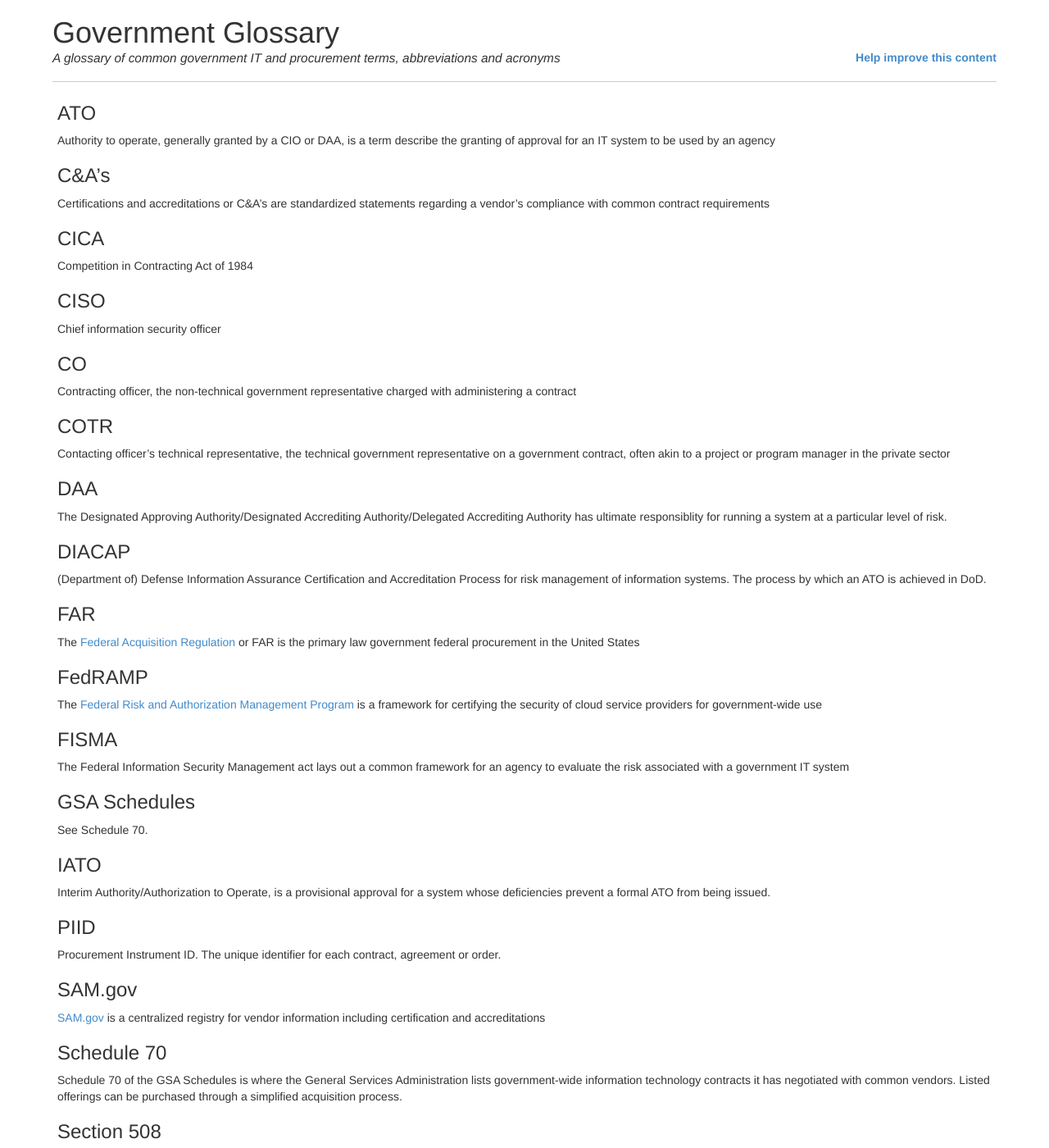
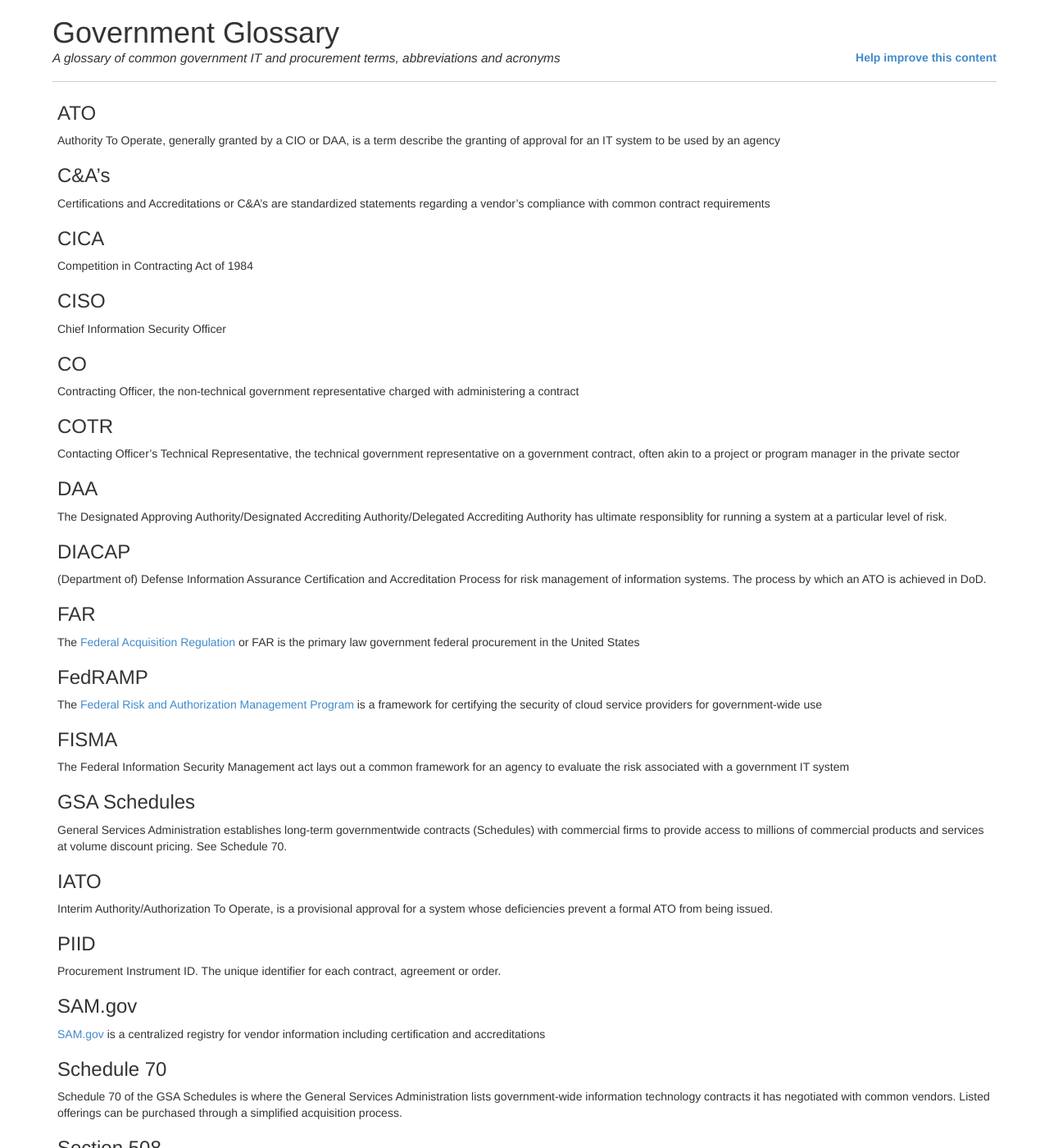
Before and after one commit to benbalter/government-glossary, a Jekyll site: the page built from index.md, in a window 1280 px wide and 1400 px high. Shown: the whole window at 82% size. Built offline with Jekyll 4.4.1, drawn with Linux system fonts in a browser that asks for light colours; some of the changed text lies outside the part shown.

Commit message:
Update terms.yml
Capitalization to explain Acronyms, NIST link, explanation of term "Schedule" from GSA website.

```diff
--- a/_data/terms.yml
+++ b/_data/terms.yml
@@ -1,16 +1,16 @@
 ---
 
-ATO: Authority to operate, generally granted by a CIO or DAA, is a term describe the granting of approval for an IT system to be used by an agency
+ATO: Authority To Operate, generally granted by a CIO or DAA, is a term describe the granting of approval for an IT system to be used by an agency
 
-C&A's: Certifications and accreditations or C&A's are standardized statements regarding a vendor's compliance with common contract requirements
+C&A's: Certifications and Accreditations or C&A's are standardized statements regarding a vendor's compliance with common contract requirements
 
 CICA: Competition in Contracting Act of 1984
 
-CISO: Chief information security officer
+CISO: Chief Information Security Officer
 
-CO: Contracting officer, the non-technical government representative charged with administering a contract
+CO: Contracting Officer, the non-technical government representative charged with administering a contract
 
-COTR: Contacting officer's technical representative, the technical government representative on a government contract, often akin to a project or program manager in the private sector
+COTR: Contacting Officer's Technical Representative, the technical government representative on a government contract, often akin to a project or program manager in the private sector
 
 DAA: The Designated Approving Authority/Designated Accrediting Authority/Delegated Accrediting Authority has ultimate responsiblity for running a system at a particular level of risk.
 
@@ -22,9 +22,9 @@
 
 FISMA: The Federal Information Security Management act lays out a common framework for an agency to evaluate the risk associated with a government IT system
 
-GSA Schedules: See Schedule 70.
+GSA Schedules: General Services Administration establishes long-term governmentwide contracts (Schedules) with commercial firms to provide access to millions of commercial products and services at volume discount pricing. See Schedule 70.
 
-IATO: Interim Authority/Authorization to Operate, is a provisional approval for a system whose deficiencies prevent a formal ATO from being issued.
+IATO: Interim Authority/Authorization To Operate, is a provisional approval for a system whose deficiencies prevent a formal ATO from being issued.
 
 PIID: Procurement Instrument ID. The unique identifier for each contract, agreement or order.
 
@@ -34,6 +34,6 @@
 
 Section 508: "[Section 508](http://www.section508.gov/) of the US Rehabilitation Act lays out accessibility requirements all US Government Websites must meet"
 
-SP 800-53: A catalog of security controls published by NIST. Used to describe a system's security measures in FISMA and FedRAMP approvals.
+SP 800-53: A catalog of security controls published by [NIST](http://www.nist.gov). Used to describe a system's security measures in FISMA and FedRAMP approvals.
 
 STIG: "[Secure Technical Implementation Guidelines](http://iase.disa.mil/stigs/Pages/index.aspx). These are DISA's security requirements for running certain kinds of software in the DOD."
```
